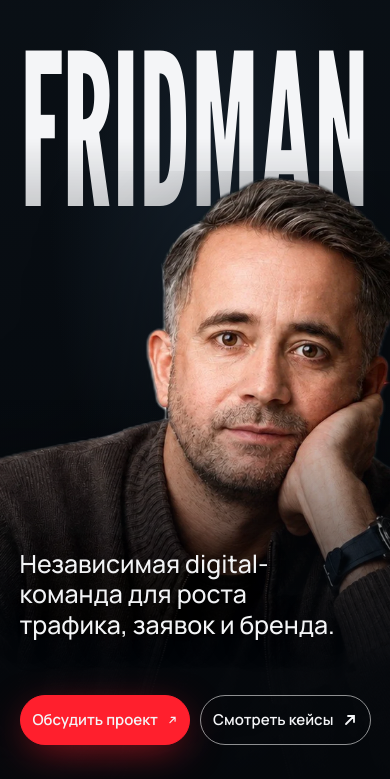
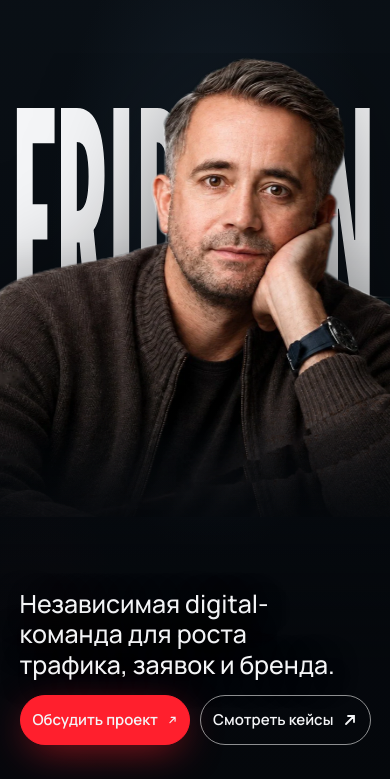
Before and after one commit to Diego001-art/fridman-marketing, a plain HTML site: page index.html in a window 390 px wide. Shown: the part 65-844 px from the top of the page. Drawn offline with Linux system fonts and the light colour scheme.

Commit message:
Мобильные: слова по центру за фото; BOOK — книга по центру, OO выходят из книги
Co-Authored-By: Claude Opus 5.5 <noreply@anthropic.com>
Claude-Session: https://claude.ai/code/session_01BKoBKaUowQ6bf6eYqQuEWF

```diff
--- a/index.html
+++ b/index.html
@@ -75,7 +75,7 @@ img{display:block;max-width:none}
 .gw i{display:inline-block;font-style:normal;color:#f4f5f7;opacity:0;transform:translateY(30%);transition:opacity .9s var(--ease),transform 1.1s var(--ease);transition-delay:calc(var(--i)*70ms + .1s)}
 .in .gw i{opacity:1;transform:none}
 #hero .gw i{opacity:1;transform:none;transition:none}.noanim #fp>main>.sec,.noanim #fp>.foot{transition:none!important}#hero .giant{transform:none;transition:none}
-.photo{position:absolute;z-index:3;transform:translateX(-50%)}
+.photo{position:absolute;z-index:3;transform:translateX(-50%)}.photo.bk{transform:translateX(-70.7%)}
 .photo.fade img{-webkit-mask-image:linear-gradient(#000 78%,rgba(0,0,0,.25));mask-image:linear-gradient(#000 78%,rgba(0,0,0,.25))}
 .photo img{width:100%;height:100%;object-fit:contain;object-position:50% 100%;opacity:0;transform:translate3d(calc(var(--mx,0)*10px),40px,0) scale(1.04);transition:opacity 1.2s var(--ease) .25s,transform 1.4s var(--ease) .25s;filter:drop-shadow(0 30px 60px rgba(0,0,0,.5))}
 .in .photo img{opacity:1;transform:translate3d(calc(var(--mx,0)*10px),calc(var(--my,0)*6px),0)}
@@ -268,7 +268,7 @@ h1,h2,h3{margin:0;font-weight:700;line-height:1.08;text-wrap:balance}
   .giant{--l:var(--ml);--t:var(--mt);--w:var(--mw);--h:var(--mh);top:calc(var(--mt)*1%)}
   .hdr{padding:14px 5vw}
   .hdr .f-logo{font-size:17px}
-  .h-lead{left:5vw;right:5vw;bottom:calc(9vh + 64px);max-width:none}
+  .h-lead{left:5vw;right:5vw;bottom:calc(4vh + 66px);max-width:none}
   .h-lead h1{font-size:clamp(22px,6.4vw,30px)}
   .h-cta{left:5vw;right:5vw;bottom:4vh;gap:18px}
   .h-cta .btn{height:50px;padding:0 20px;font-size:15px}
@@ -401,7 +401,7 @@ h1,h2,h3{margin:0;font-weight:700;line-height:1.08;text-wrap:balance}
   <div class="bgfx"></div>
   <div class="stage">
     <div class="giant" style="--dl:12.3;--dt:17.5;--dw:77;--dh:50;--ml:5;--mt:13;--mw:90;--mh:20;--k:2.5" data-rel="0.0987,0.546,1.492,-0.003" data-k="2.5"><span class="gw">Fridman</span></div>
-    <div class="photo fade" style="left:50.8%;bottom:0;height:91.5%;max-width:63.4vw;aspect-ratio:2120/1722" data-m="left:52%;height:72%;max-width:none"><img src="img/hero.webp" alt="Марк Фридман, основатель Fridman Marketing"></div>
+    <div class="photo fade" style="left:50.8%;bottom:0;height:91.5%;max-width:63.4vw;aspect-ratio:2120/1722" data-m="left:50%;bottom:31%;height:55%;max-width:none"><img src="img/hero.webp" alt="Марк Фридман, основатель Fridman Marketing"></div>
   </div>
   <div class="ui h-meta" data-r style="--d:.9">2026 ©<hr>Krasnodar,<br>Worldwide</div>
   <div class="ui h-lead"><h1 data-r style="--d:.7">Независимая digital-команда для роста трафика, заявок и бренда.</h1></div>
@@ -442,8 +442,8 @@ h1,h2,h3{margin:0;font-weight:700;line-height:1.08;text-wrap:balance}
     </div>
   </div>
   <div class="stage">
-    <div class="giant" style="--dl:31.7;--dt:11.7;--dw:58;--dh:52.6;--ml:5;--mt:4;--mw:90;--mh:46;--k:1.47" data-rel="-0.165,0.818,1.603,-0.025" data-k="1.47"><span class="gw">Book</span></div>
-    <div class="photo" style="left:61.6%;top:auto;bottom:12%;height:64.3%;max-width:45vw;aspect-ratio:2096/1669" data-m="left:52%;top:auto;bottom:4%;height:74%;max-width:86vw"><img src="img/book.webp" alt="Книга «SEO: Органическая драма»"></div>
+    <div class="giant" style="--dl:31.7;--dt:11.7;--dw:58;--dh:52.6;--ml:5;--mt:4;--mw:90;--mh:46;--k:1.47" data-rel="-0.34,0.75,1.32,0" data-k="1.47"><span class="gw">Book</span></div>
+    <div class="photo bk" data-ax=".707" style="left:62%;top:auto;bottom:10%;height:60%;max-width:45vw;aspect-ratio:2096/1669" data-m="left:50%;top:auto;bottom:3%;height:66%;max-width:88vw"><img src="img/book.webp" alt="Книга «SEO: Органическая драма»"></div>
   </div>
   <div class="ui vscale" data-r style="--d:1">01<div class="vline"></div></div>
 </section>
@@ -634,14 +634,12 @@ function fit(){
  $$('.giant').forEach(gt=>{try{
   const st=gt.parentElement,SW=st.clientWidth,SH=st.clientHeight,ph=st.querySelector('.photo'),img=ph.querySelector('img'),g=gt.firstElementChild;
   const ar=img.naturalWidth&&img.naturalHeight?img.naturalWidth/img.naturalHeight:parseFloat((ph.dataset.d.match(/aspect-ratio:([\d.]+)\/([\d.]+)/)||[0,1,1]).slice(1).reduce((a,b)=>a/b));
-  if(m){gt.style.left=gt.style.top=gt.style.width='';g.style.fontSize='';g.style.setProperty('--sy',1);
-   const h0=g.offsetHeight,th=SH*(parseFloat(getComputedStyle(gt).getPropertyValue('--h'))||30)/100;if(h0>10)g.style.setProperty('--sy',Math.min(1.9,Math.max(1,th/h0)));return}
   if(SW<100||SH<100||!ph.offsetHeight)return;
   /* реальная картинка внутри блока фото (contain, по низу) */
-  const bw=ph.offsetWidth,bh=ph.offsetHeight,bx=ph.offsetLeft-bw/2,by=ph.offsetTop;
-  let w,h,x,y;if(bw/bh>ar){h=bh;w=h*ar;x=bx+(bw-w)/2;y=by}else{w=bw;h=w/ar;x=bx;y=by+bh-h}
+  const ax=parseFloat(ph.dataset.ax||.5),bw=ph.offsetWidth,bh=ph.offsetHeight,bx=ph.offsetLeft-bw*ax,by=ph.offsetTop;
+  let w,h,x,y;if(bw/bh>ar){h=bh;w=h*ar;x=bx+(bw-w)*ax;y=by}else{w=bw;h=w/ar;x=bx;y=by+bh-h}
   const [rt,rh,rw,rdx]=gt.dataset.rel.split(',').map(Number),k=+gt.dataset.k;
-  let W=rw*h,Ht=rh*h,top=y+rt*h,cx=x+w/2+rdx*h;
+  let W=rw*h,Ht=rh*h,top=y+rt*h,cx=x+w*ax+rdx*h;
   const maxW=SW*(m?.94:.9);if(W>maxW){const f=maxW/W;W*=f}
   const minTop=st.offsetTop<10?hh+8:SW*.02;if(top<minTop){Ht-=minTop-top;top=minTop}
   let fs=W/k,sy=Ht/(.8*fs);if(sy<.85){fs=Ht/(.8*.85);W=fs*k;sy=.85}sy=Math.min(sy,2.2);
```
